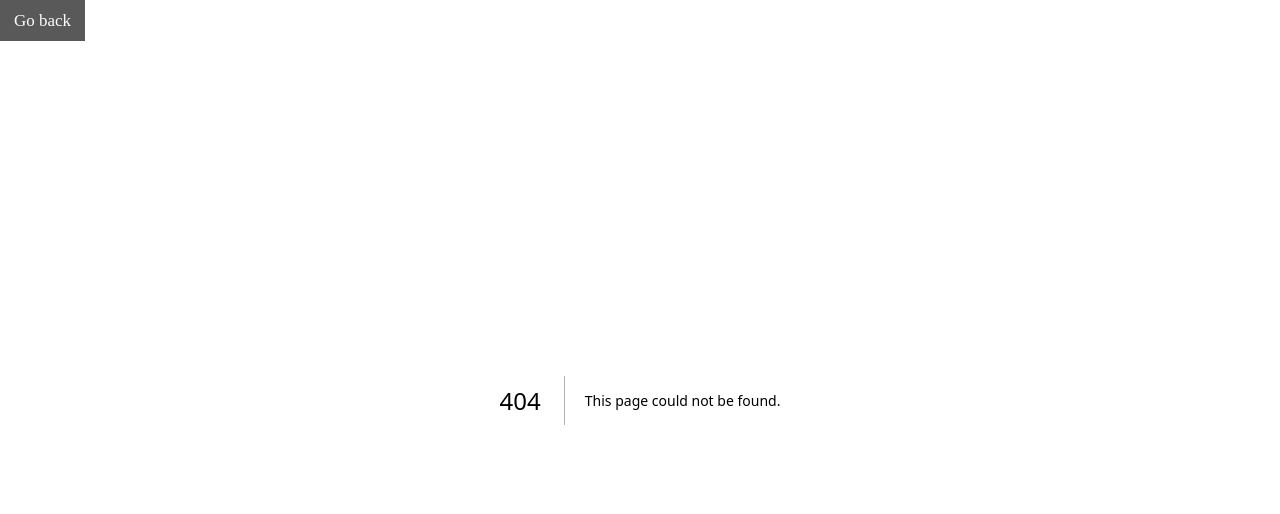
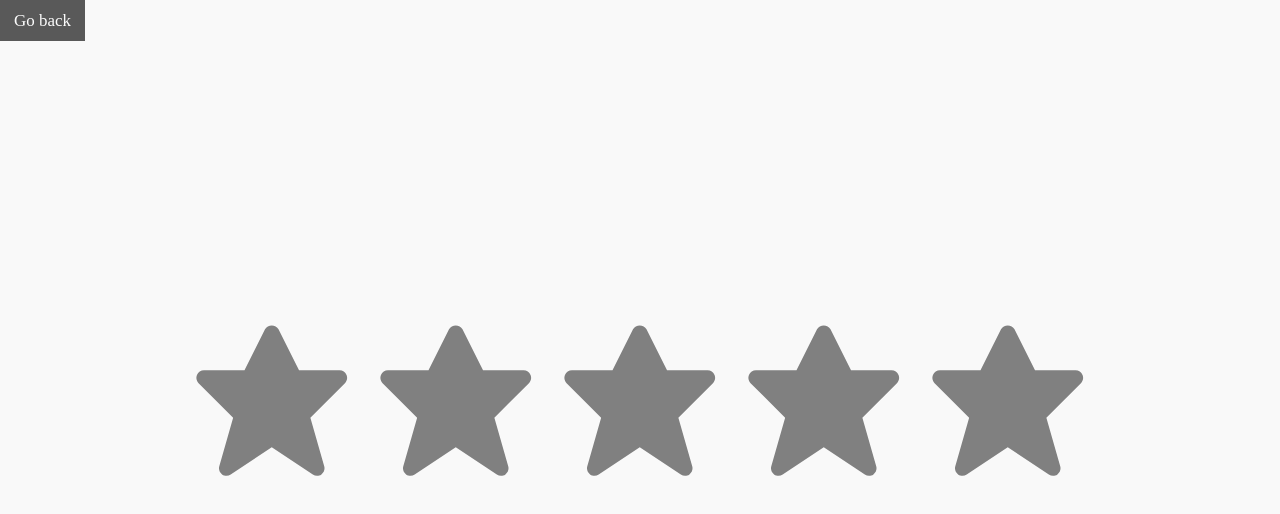
Before and after one commit to sarablom/advent-of-css-and-js-2022, a Next.js app: page /sixteen in a window 1280 px wide. Before the commit this address had no page. Shown: the top 514 px of the page. Built offline with nearby package versions, Linux system fonts and the light colour scheme.

Commit message:
add base for day sixteen

```diff
--- /dev/null
+++ b/src/components/DaySixteen/Star.tsx
@@ -0,0 +1,25 @@
+import React from "react";
+
+interface Props {
+  fillColor: "#FFD200" | "#808080";
+  onMouseEnter: () => void;
+}
+
+export const Star = ({ fillColor = "#808080" }: Props ) => {
+	return (
+		<svg
+			width="152"
+			height="151"
+			viewBox="0 0 152 151"
+			fill="none"
+			xmlns="http://www.w3.org/2000/svg"
+		>
+			<path
+				d="M116.805 149.588C118.072 150.433 119.534 150.855 120.989 150.855C122.55 150.855 124.11 150.372 125.437 149.407C127.985 147.545 129.101 144.289 128.234 141.251L114.378 92.7403L148.934 58.1838C151.09 56.0354 151.731 52.7863 150.57 49.9669C149.409 47.155 146.65 45.3156 143.605 45.3156H103.04L82.505 4.25334C79.9495 -0.850234 71.5742 -0.850234 69.0186 4.25334L48.4837 45.3156H7.91146C4.86591 45.3156 2.10681 47.155 0.945881 49.9669C-0.215049 52.7863 0.425724 56.0354 2.58174 58.1838L37.1383 92.7403L23.2825 141.251C22.4156 144.289 23.5313 147.545 26.0793 149.407C28.6424 151.277 32.0875 151.337 34.7109 149.588L75.758 122.223L116.805 149.588Z"
+				fill={fillColor}
+			/>
+		</svg>
+	);
+};
+
+export default Star;
--- a/src/pages/index.tsx
+++ b/src/pages/index.tsx
@@ -28,7 +28,7 @@ export const Home: NextPage = () => {
                     <button>13</button>
                     <button>14</button>
                     <button>15</button>
-                    <button>16</button>
+                    <Link href="/sixteen">16</Link>
                     <button>17</button>
                     <button>18</button>
                     <button>19</button>
--- /dev/null
+++ b/src/pages/sixteen.tsx
@@ -0,0 +1,73 @@
+import { NextPage } from "next";
+import Head from "next/head";
+import Image from "next/image";
+import styled from "styled-components";
+import { Background } from "../components/DayTwo/Background";
+import { Lato } from "@next/font/google";
+import { CardContainer } from "../components/DayTwo/CardContainer";
+import Star from "../components/DaySixteen/Star";
+import { useState } from "react";
+
+const Sixteen: NextPage = () => {
+	const [fillColor, setFillColor] = useState<"#FFD200" | "#808080">("#808080");
+	return (
+		<>
+			<Head>
+				<title>Day Sixteen</title>
+				<link rel="icon" href="/favicon.ico" />
+			</Head>
+
+			<Wrapper>
+				<Star
+					onMouseEnter={() => setFillColor("#FFD200")}
+					fillColor={fillColor}
+				/>
+				<Star
+					onMouseEnter={() => setFillColor("#FFD200")}
+					fillColor={fillColor}
+				/>
+				<Star
+					onMouseEnter={() => setFillColor("#FFD200")}
+					fillColor={fillColor}
+				/>
+				<Star
+					onMouseEnter={() => setFillColor("#FFD200")}
+					fillColor={fillColor}
+				/>
+				<Star
+					onMouseEnter={() => setFillColor("#FFD200")}
+					fillColor={fillColor}
+				/>
+			</Wrapper>
+		</>
+	);
+};
+
+export default Sixteen;
+
+const Wrapper = styled.section`
+	--yellow: #ffd200;
+	--gray: #808080;
+	--background: #f9f9f9;
+
+	display: flex;
+	flex-direction: row;
+	justify-content: center;
+	align-items: center;
+	gap: 32px;
+	flex: 1;
+	width: 100%;
+	height: 100%;
+	background: var(--background);
+
+	h1 {
+		align-self: flex-start;
+		margin-top: 300px;
+	}
+
+	h1 span {
+		display: block;
+		font-size: 64px;
+		line-height: 1;
+	}
+`;
```
Also changed, not shown: public/images_day_sixteen/star.svg (added).
